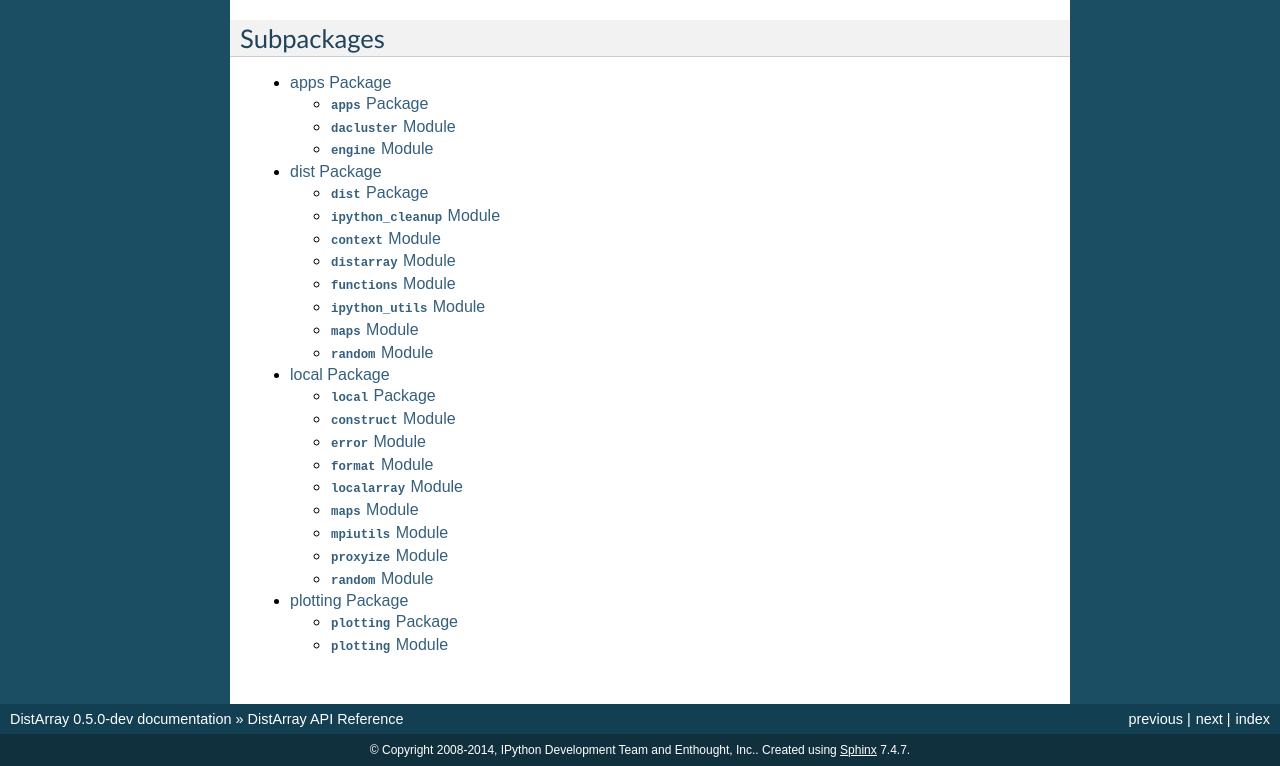
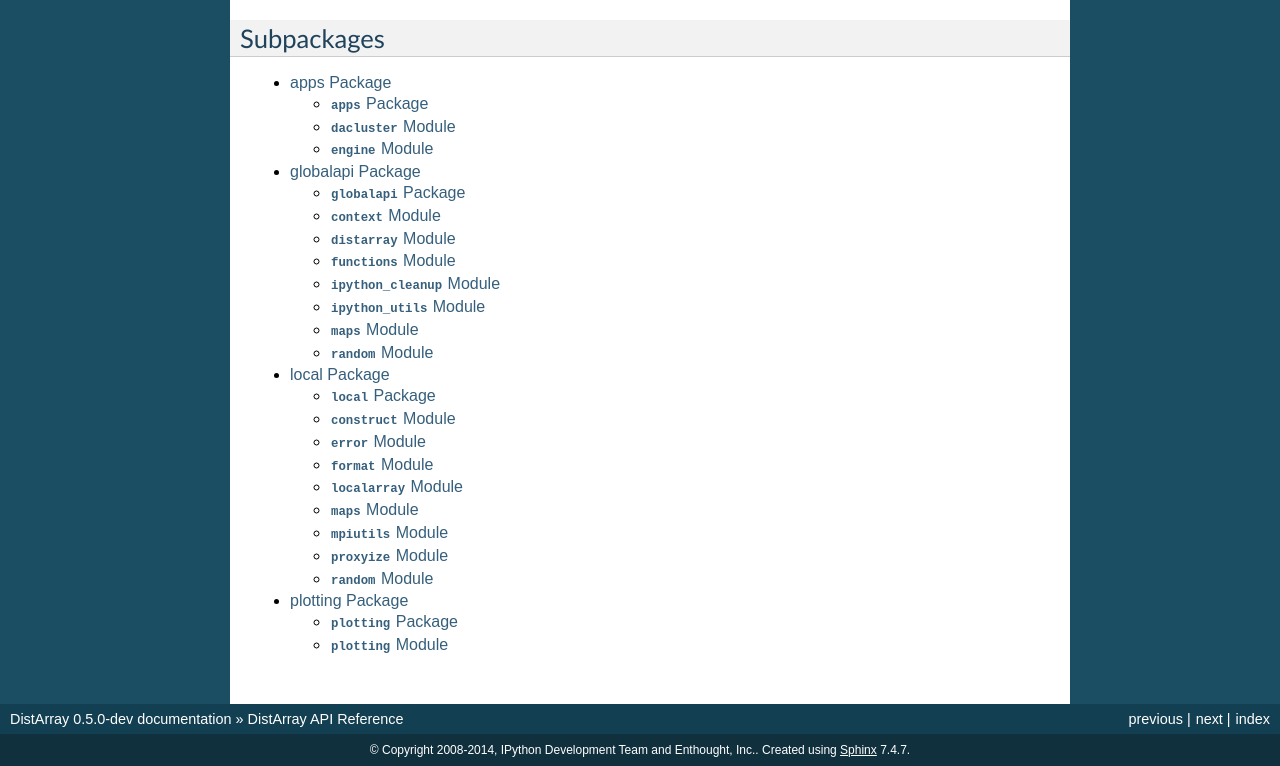
Before and after one commit to enthought/distarray, a Sphinx documentation site: the page built from docs/source/distarray.rst, in a window 1280 px wide. Shown: the part 1588-2354 px from the top of the page. Built offline with Sphinx 7.4.7, drawn with Linux system fonts in a browser that asks for light colours.

Commit message:
Fix up globalapi docs.

```diff
--- a/docs/source/distarray.globalapi.rst
+++ b/docs/source/distarray.globalapi.rst
@@ -1,18 +1,10 @@
-dist Package
-============
+globalapi Package
+=================
 
-:mod:`dist` Package
--------------------
+:mod:`globalapi` Package
+------------------------
 
 .. automodule:: distarray.globalapi.__init__
-    :members:
-    :undoc-members:
-    :show-inheritance:
-
-:mod:`ipython_cleanup` Module
------------------------------
-
-.. automodule:: distarray.globalapi.ipython_cleanup
     :members:
     :undoc-members:
     :show-inheritance:
@@ -41,6 +33,14 @@
     :undoc-members:
     :show-inheritance:
 
+:mod:`ipython_cleanup` Module
+-----------------------------
+
+.. automodule:: distarray.globalapi.ipython_cleanup
+    :members:
+    :undoc-members:
+    :show-inheritance:
+
 :mod:`ipython_utils` Module
 ---------------------------
 
```
